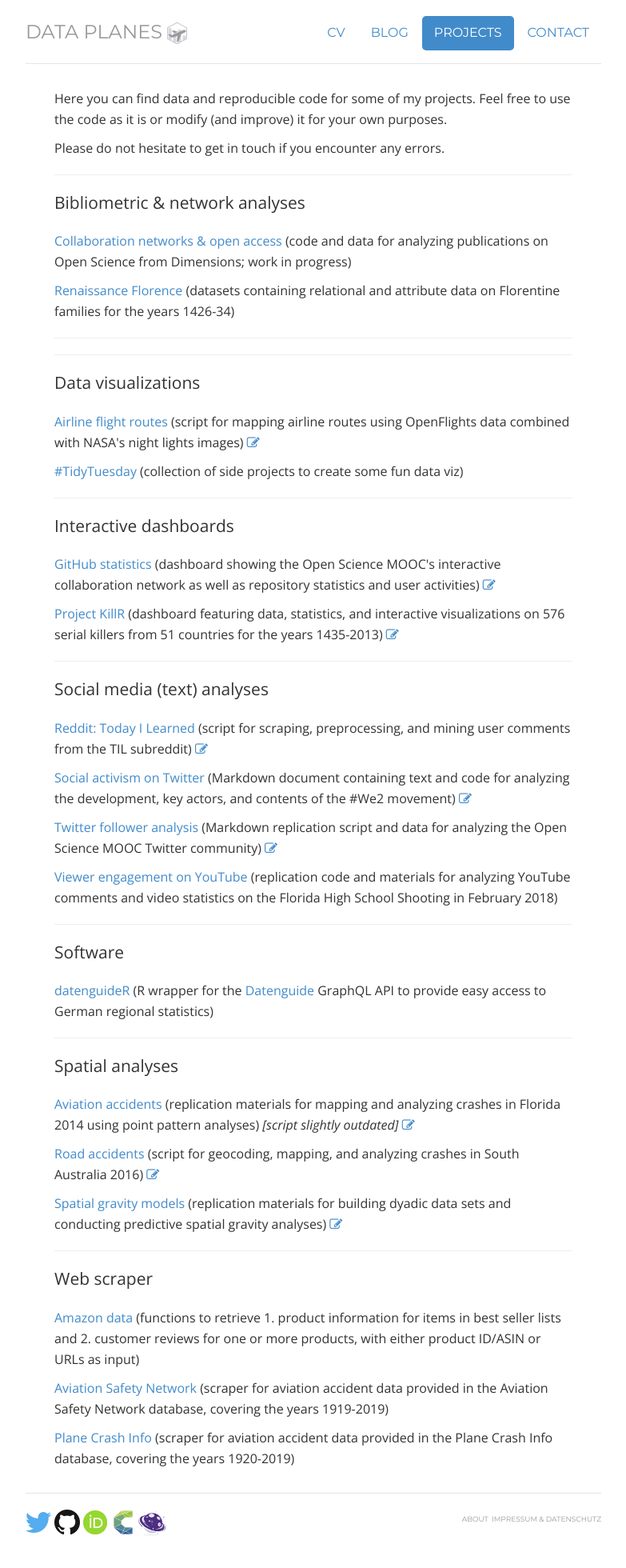
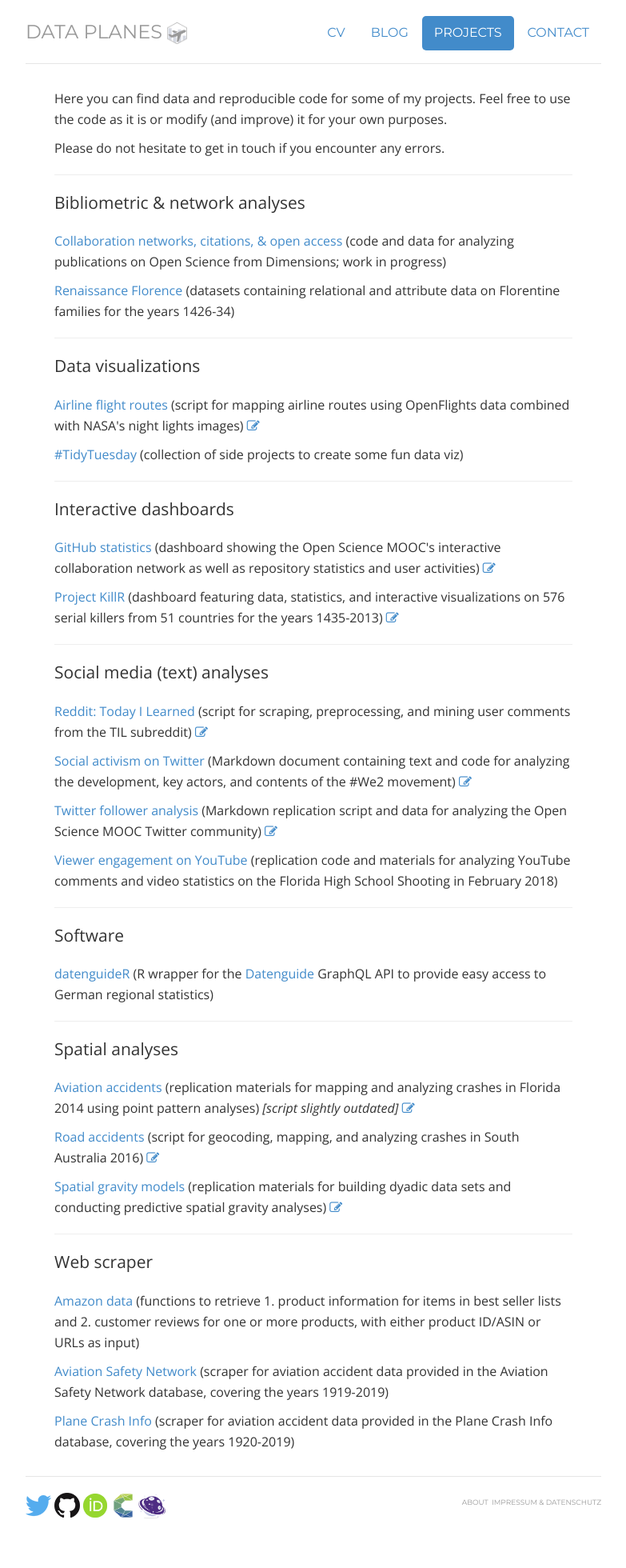
Before and after one commit to lhehnke/lhehnke.github.io, a Jekyll site: the page built from projects/index.html, in a window 1280 px wide. Shown: the whole page at 80% size, without its empty margins (248-1031 px from the left). Built offline with Jekyll 4.4.1, drawn with Linux system fonts in a browser that asks for light colours; nearby versions of some CDN libraries; after the commit the page ends 1939 px from its top, so only the background shows below that.

Commit message:
Update projects

```diff
--- a/projects/index.html
+++ b/projects/index.html
@@ -20,7 +20,7 @@
 
     <p class="lead">Bibliometric & network analyses</p>
 
-    <p><a href="https://github.com/lhehnke/openscience-publications">Collaboration networks & open access</a> (code and data for analyzing publications on Open Science from Dimensions; work in progress) </p>
+    <p><a href="https://github.com/lhehnke/openscience-publications">Collaboration networks, citations, & open access</a> (code and data for analyzing publications on Open Science from Dimensions; work in progress) </p>
 <!--	  <p><a href="https://github.com/lhehnke/bibliometric-analysis">Gender & authorship</a> (replication materials for analyzing gender differences in Computational Social Science publications from the Web of Science; work in progress) </p> -->
 	  <p><a href="https://github.com/lhehnke/renaissance-florence-network-data">Renaissance Florence</a> (datasets containing relational and attribute data on Florentine families for the years 1426-34) </p>
 
@@ -32,7 +32,7 @@
 <!--	  <p><a href="https://github.com/lhehnke/crime-data">History of death penalty</a> (dataset and script for scraping, preprocessing, mapping, and visualizing historical data on executions in the United States, 1801-1900) <a href="https://lhehnke.github.io/notes/2018/02/08/death-penalty-us" target="_blank" title="Read blog post"> <i class="fa fa-pencil-square-o"></i></a></p> -->
 <!--	  <p><a href="https://github.com/lhehnke/serial-killers">Serial killers</a> (dataset and scripts for scraping, preprocessing, geocoding, and analyzing Wikipedia data on international and US American serial killers for the years 1435-2013) </p> -->
 
-  <hr>
+<!--  <hr> -->
 
 
     <p class="lead">Data visualizations</p>
@@ -74,7 +74,7 @@
     <p><a href="https://github.com/lhehnke/road-accidents">Road accidents</a> (script for geocoding, mapping, and analyzing crashes in South Australia 2016) <a href="https://lhehnke.github.io/notes/2018/01/23/road-accidents-south-australia" target="_blank" title="Read blog post"> <i class="fa fa-pencil-square-o"></i></a></p>
     <p><a href="https://github.com/lhehnke/spatial-gravity-model-data">Spatial gravity models</a> (replication materials for building dyadic data sets and conducting predictive spatial gravity analyses) <a href="https://lhehnke.github.io/files/spatial-gravity-models.pdf" target="_blank" title="Read paper"> <i class="fa fa-pencil-square-o"></i></a></p>
 
-<!--    <hr> -->
+    <hr>
 
 <!--    <p class="lead">Text analyses</p> -->
 
@@ -82,7 +82,7 @@
 <!--	  <p><a href="https://github.com/lhehnke/text-mining-literature">Movie scripts</a> (script for preprocessing and analyzing PDF files using the screenplay of The Room) <a href="https://lhehnke.github.io/notes/2018/01/25/text_mining_the_room" target="_blank" title="Read blog post"> <i class="fa fa-pencil-square-o"></i></a></p> -->
 <!--	  <p><a href="https://github.com/lhehnke/music-analysis">Music lyrics</a> (script for preprocessing, analyzing, and visualizing STARSET album lyrics) <a href="https://lhehnke.github.io/notes/2018/02/03/starset-song-lyrics" target="_blank" title="Read blog post"> <i class="fa fa-pencil-square-o"></i></a></p> -->
 
-    <hr>
+<!--    <hr> -->
 
 
     <p class="lead">Web scraper</p>
```
